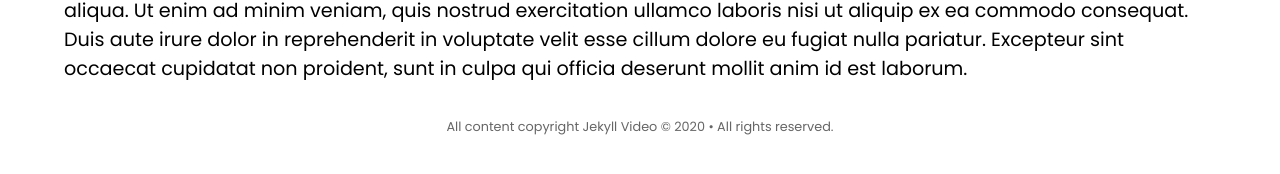
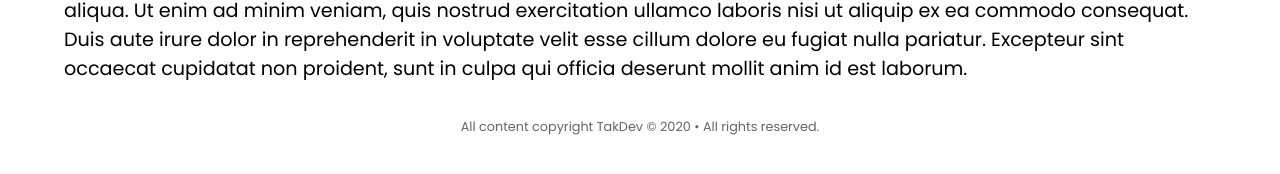
Before and after one commit to EventosTI/TalkDev, a Jekyll site: the page built from pages/about.md, in a window 1280 px wide. Shown: the part 173-347 px from the top of the page. Built offline with Jekyll 4.4.1, drawn with Linux system fonts in a browser that asks for light colours.

Commit message:
Update _config.yml

```diff
--- a/_config.yml
+++ b/_config.yml
@@ -1,5 +1,5 @@
-name: Jekyll Video
-description: Template for a video blog.
+name: TakDev
+description: TakDev Collection
 url: ''
 baseurl: ''
 email: jekyll-video@example.com
```
